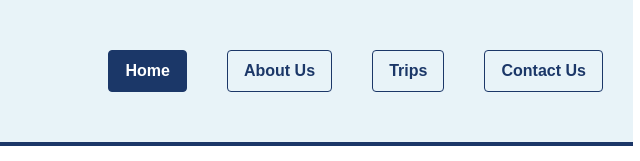
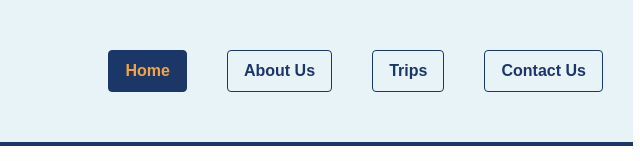
Before and after one commit to aquarmbrightseventyseven/wdd130, a plain HTML site: page wwr/about.html in a window 1280 px wide. In both pictures the pointer is over the link "Home". Shown: the top 161 px of the page, 427-1067 px from the left. Drawn offline with Linux system fonts and the light colour scheme.

Commit message:
updated rafting website

```diff
--- a/wwr/styles/rafting.css
+++ b/wwr/styles/rafting.css
@@ -83,7 +83,7 @@ header nav a {
 
 header nav a:hover,
 header nav a:focus {
-    color: #ffffff;
+    color: var(--accent2-color);
     background-color: var(--primary-color);
 }
 
```
Also changed, not shown: wwr/images/big-mallard.jpg (added), wwr/images/half-day-adventure.jpg (added), wwr/images/los-dientes-del-diablo.jpg (added), wwr/images/rafting-history.jpg (added), wwr/images/rapid-run.jpg (added), wwr/images/sunset-rafting.jpg (added).
